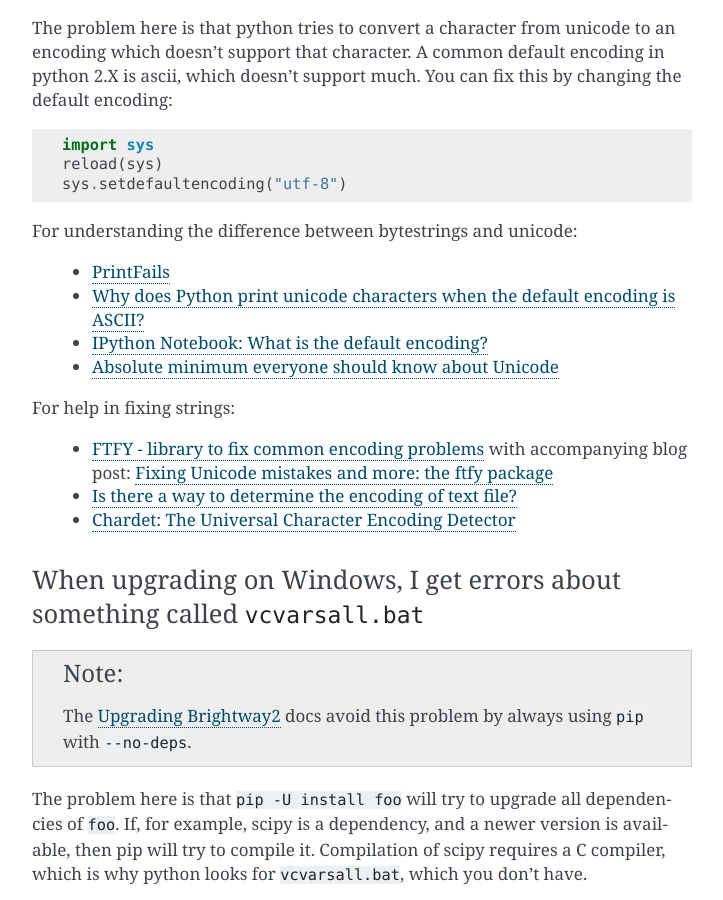
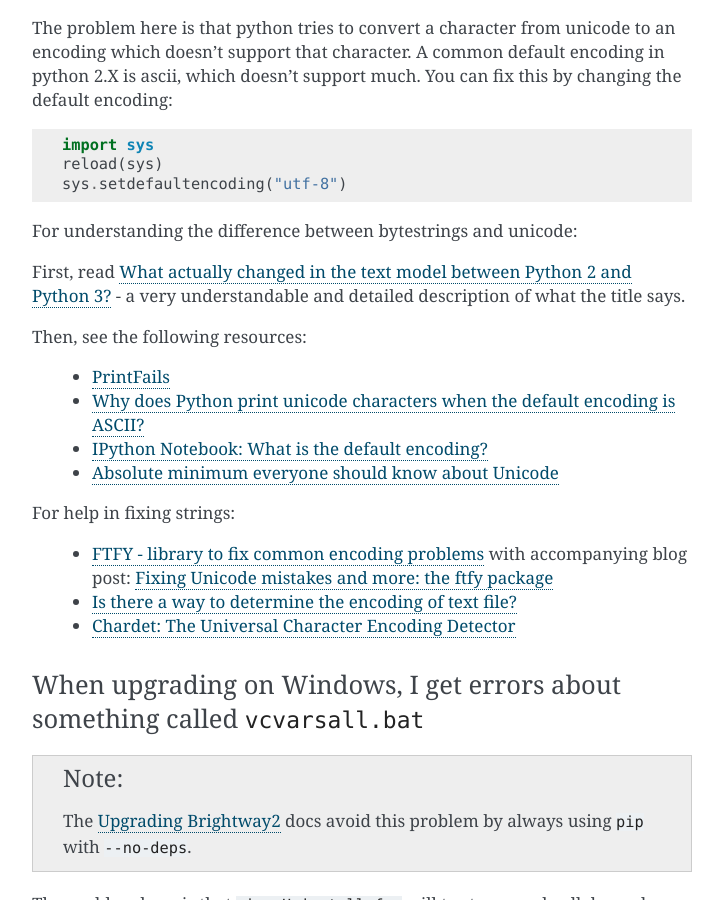
Before and after one commit to brightway-lca/brightway2, a Sphinx documentation site: the page built from docs/faq.rst, in a window 1280 px wide and 900 px high, scrolled down 3893 px. Shown: the whole window, without its empty margins (388-1111 px from the left). Built offline with Sphinx 7.4.7, drawn with Linux system fonts in a browser that asks for light colours.

Commit message:
Add link on text differences between 2 and 3

```diff
--- a/docs/faq.rst
+++ b/docs/faq.rst
@@ -125,6 +125,10 @@ The problem here is that python tries to convert a character from unicode to an
 
 For understanding the difference between bytestrings and unicode:
 
+First, read `What actually changed in the text model between Python 2 and Python 3? <http://python-notes.curiousefficiency.org/en/latest/python3/questions_and_answers.html#what-actually-changed-in-the-text-model-between-python-2-and-python-3>`__ - a very understandable and detailed description of what the title says.
+
+Then, see the following resources:
+
     * `PrintFails <https://wiki.python.org/moin/PrintFails>`_
     * `Why does Python print unicode characters when the default encoding is ASCII? <http://stackoverflow.com/questions/2596714/why-does-python-print-unicode-characters-when-the-default-encoding-is-ascii>`_
     * `IPython Notebook: What is the default encoding? <http://stackoverflow.com/questions/15420672/ipython-notebook-what-is-the-default-encoding>`_
```
